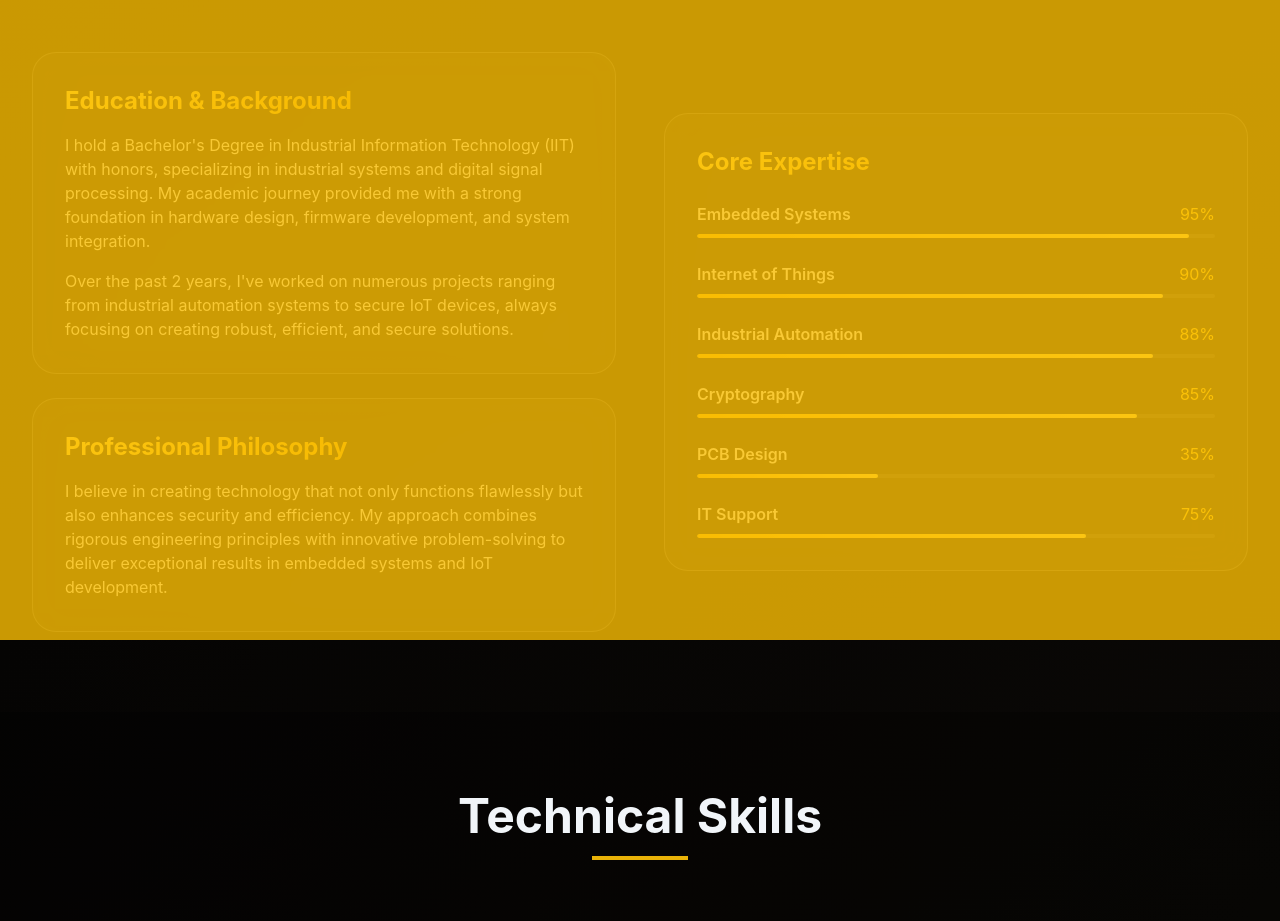
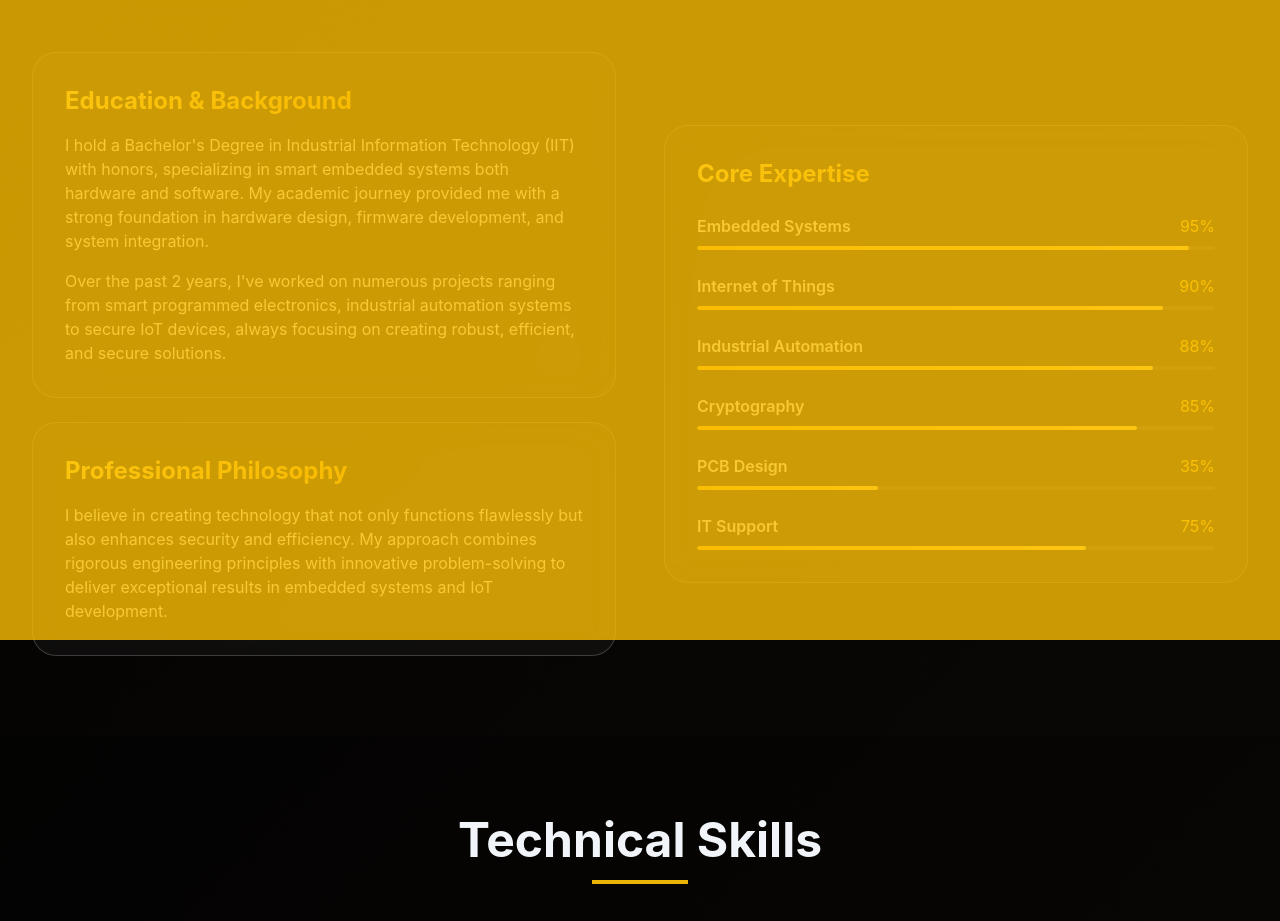
Before and after one commit to JeanRemy646/4realtechnologies, a plain HTML site: page index.html in a window 1280 px wide. Shown: the part 960-1881 px from the top of the page. Drawn offline with nearby package versions, Linux system fonts and the light colour scheme.

Commit message:
Update index.html

```diff
--- a/index.html
+++ b/index.html
@@ -513,12 +513,12 @@
                         <h3 class="text-2xl font-bold mb-4 gold-gradient">Education & Background</h3>
                         <p class="text-white-300 mb-4">
                             I hold a Bachelor's Degree in Industrial Information Technology (IIT) with honors,
-                            specializing in industrial systems and digital signal processing. My academic
+                            specializing in smart embedded systems both hardware and software. My academic
                             journey provided me with a strong foundation in hardware design, firmware
                             development, and system integration.
                         </p>
                         <p class="text-white-300">
-                            Over the past 2 years, I've worked on numerous projects ranging from
+                            Over the past 2 years, I've worked on numerous projects ranging from smart programmed electronics,
                             industrial automation systems to secure IoT devices, always focusing on
                             creating robust, efficient, and secure solutions.
                         </p>
```
